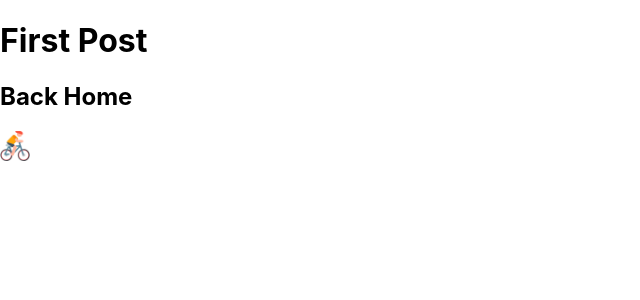
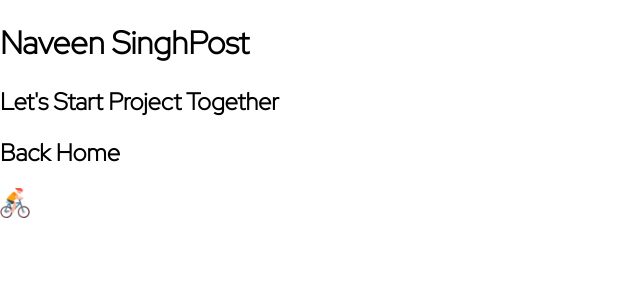
Before and after one commit to naveensinghp/nextjsweb, a Next.js app: page /post/first-post in a window 1280 px wide. Shown: the top 300 px of the page, without its empty margins (0-640 px from the left). Built offline with nearby package versions, Linux system fonts and the light colour scheme.

Commit message:
no message

```diff
--- a/pages/post/first-post.js
+++ b/pages/post/first-post.js
@@ -1,17 +1,23 @@
 import Link from 'next/link';
 import Image from 'next/image';
 import Head from 'next/head';
+import Script from 'next/script';
 
 
 export default function FirstPost(){
     return (
         <>
         <Head>
-         <title>First Post</title>
+         <title>Learning</title>
+
         </Head>
-         <h1>First Post</h1>
-        <h2><Link href="/"><a>Back Home</a></Link></h2>
-        {/* <img src="/image/cycling.png" alt="cycling" /> */}
+         <h1>Naveen SinghPost</h1>
+         <h2>Let's Start Project Together</h2>
+         <Script src="https://connect.facebook.net/en_US/sdk.js" strategy="lazyOnload"
+            onLoad={() => console.log(`script loaded correctly, window.FB has been populated`)}/>
+        <h2>
+            <Link href="/"><a>Back Home</a></Link>
+        </h2>
         <Image src="/image/cycling.png" width={30} height={30} />
 
         </>
--- a/styles/globals.css
+++ b/styles/globals.css
@@ -1,9 +1,10 @@
+@import url('https://fonts.googleapis.com/css2?family=Red+Hat+Display:wght@300&display=swap');
 html,
 body {
   padding: 0;
   margin: 0;
-  font-family: -apple-system, BlinkMacSystemFont, Segoe UI, Roboto, Oxygen,
-    Ubuntu, Cantarell, Fira Sans, Droid Sans, Helvetica Neue, sans-serif;
+  font-family: 'Red Hat Display', sans-serif;
+
 }
 
 a {
```
